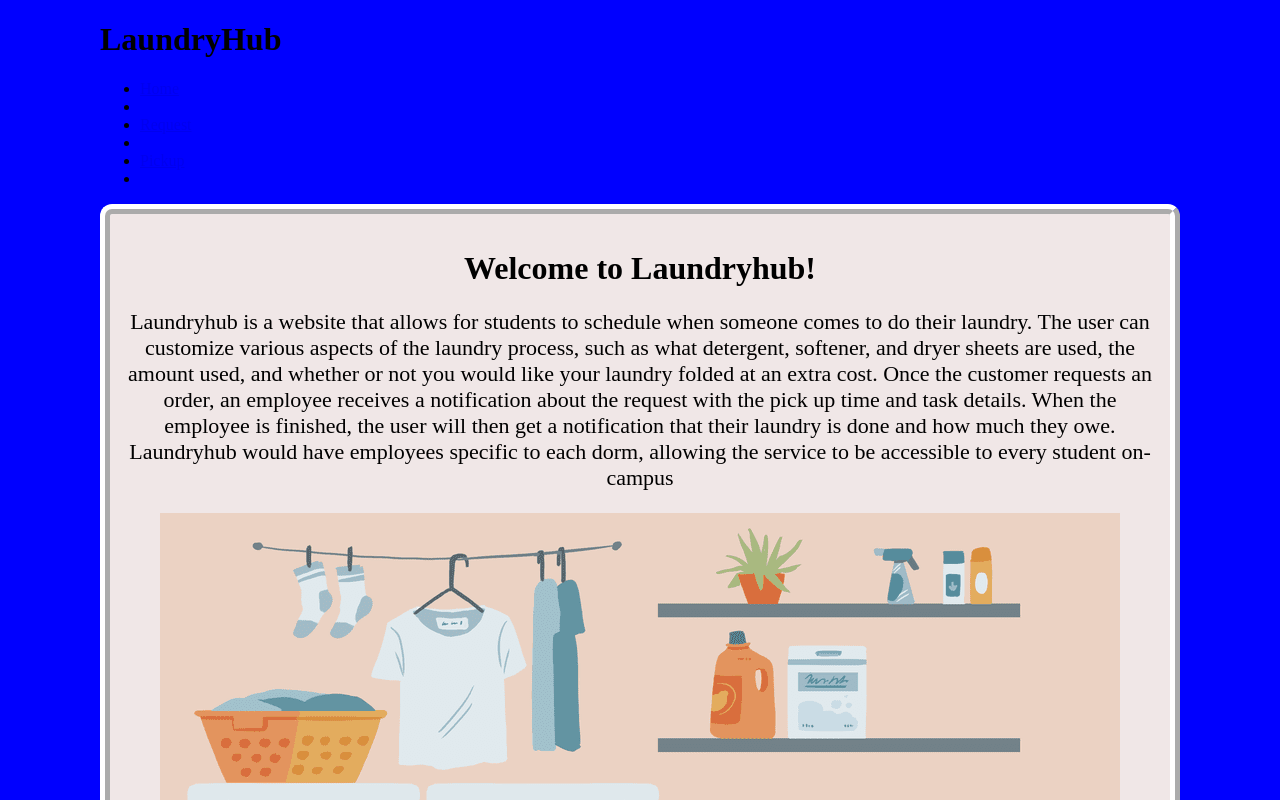
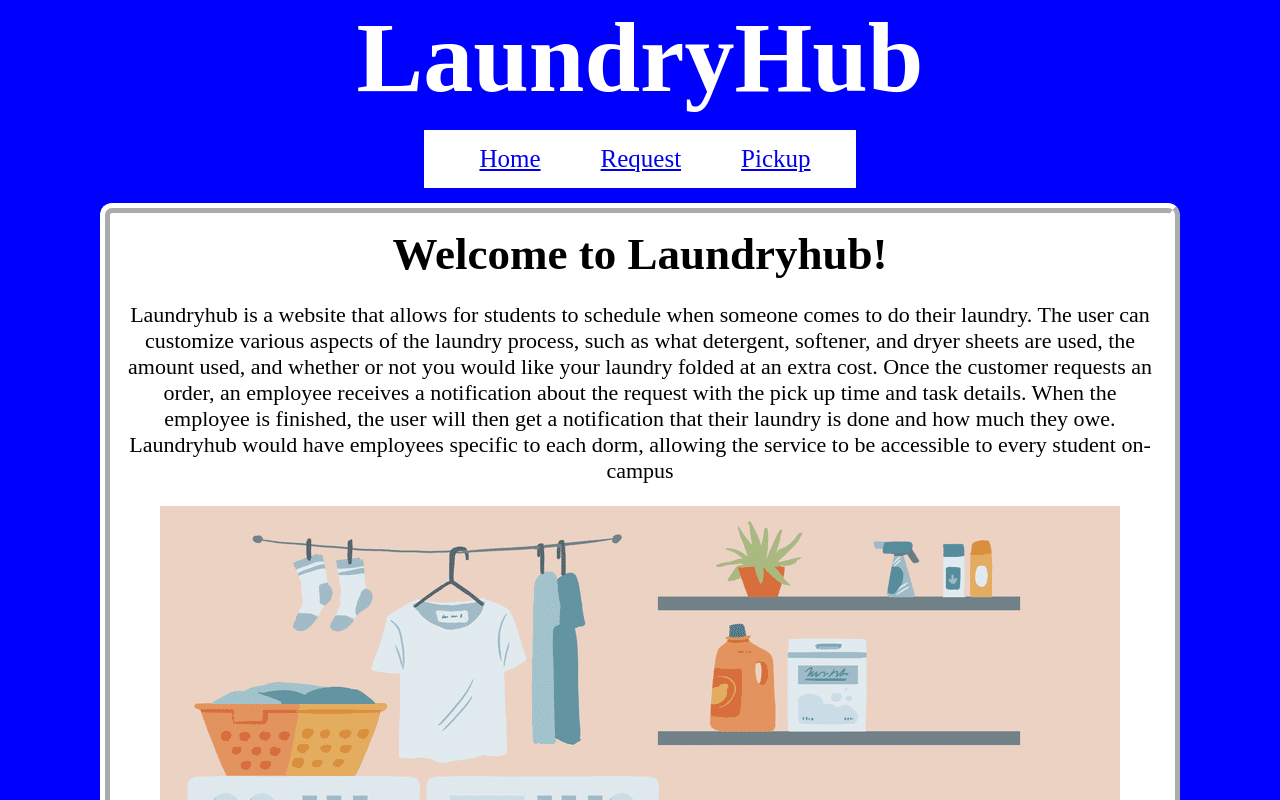
Before and after one commit to TrentZeller/LaundryHub, a plain HTML site: page LaundryHub.html in a window 1280 px wide. Shown: the top 800 px of the page. Drawn offline with Linux system fonts and the light colour scheme; a web font is replaced by a local one.

Commit message:
Changes to css

```diff
--- a/LaundryHub.html
+++ b/LaundryHub.html
@@ -4,6 +4,7 @@
 <head>
   <title>LaundryHub</title>
   <link rel="stylesheet" type="text/css" href="lhubcss.css">
+  <link rel="stylesheet" href = "https://fonts.google.com/specimen/Mali?selection.family=Mali">
 
 
 </head>
@@ -22,7 +23,7 @@
         </nav>
     </header>
 <div>
-    <h1>
+    <h1 id = "Welcome">
         Welcome to Laundryhub!
     </h1>
     <p>
--- a/lhubcss.css
+++ b/lhubcss.css
@@ -8,7 +8,7 @@ button{
 
 div{
     text-align: center;
-    background-color: rgb(240, 231, 231);
+    background-color: white;
     border: ridge rgb(255, 255, 255);
     border-width: 10px;
     border-spacing: 10px;
@@ -24,3 +24,43 @@ body{
 p{
     font-size: 22px;
 }
+h1{
+    font-size: 100px;
+    color: white;
+    text-align:center;
+    padding: 0px;
+    margin: 0px;
+    font-family: "Mali", "Times New Roman", "Comic Sans"
+}
+
+nav{
+    text-align:center;
+    margin: inherit;
+
+}
+
+ul{
+    font-size: 15px;
+    color: white;
+    background-color:white;
+    list-style-type: none;
+    display: inline-block;
+    text-align:center;
+}
+
+li{
+    display: inline-block;
+    padding: 15px;
+    font-size: 25px;
+    color: white;
+    text-align:center;
+}
+
+#Welcome{
+    color: black;
+    font-size: 45px;
+}
+
+a{
+    display: block;
+}
```
